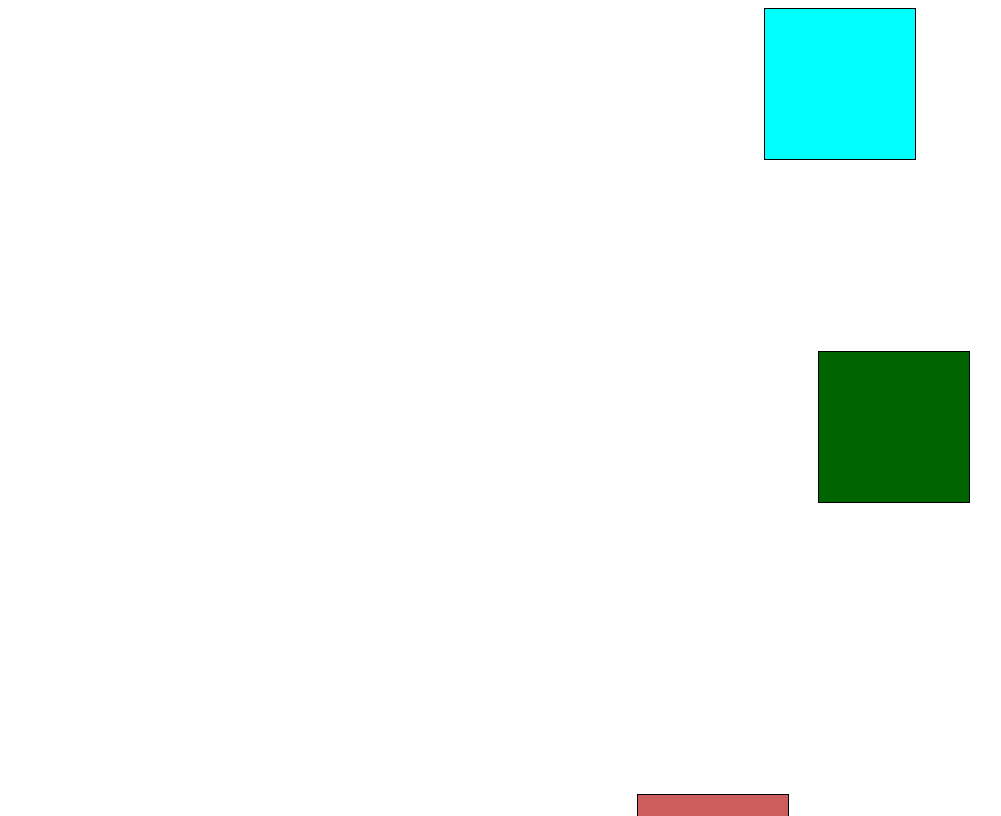
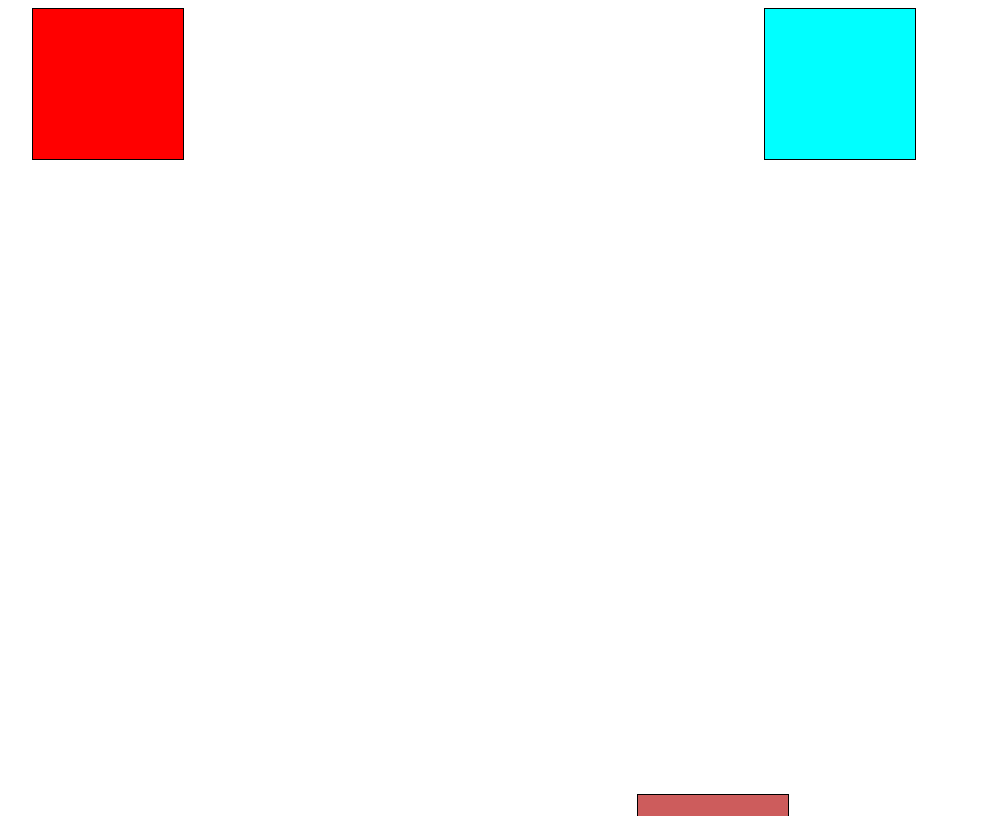
Before and after one commit to kostyakudo/Random, a plain HTML site: page index.html in a window 1280 px wide. Shown: the whole page, without its empty margins (68-1069 px from the left). Drawn offline with Linux system fonts and the light colour scheme.

Commit message:
Update index.html

```diff
--- a/index.html
+++ b/index.html
@@ -57,6 +57,7 @@
                     block.setAttribute('style', left + top);
                     block1.setAttribute('style', left1 + top1);
                     block2.setAttribute('style', left2 + top2);
+                block2.setAttribute('style', 'background-color:red;');
 
 
 
```
